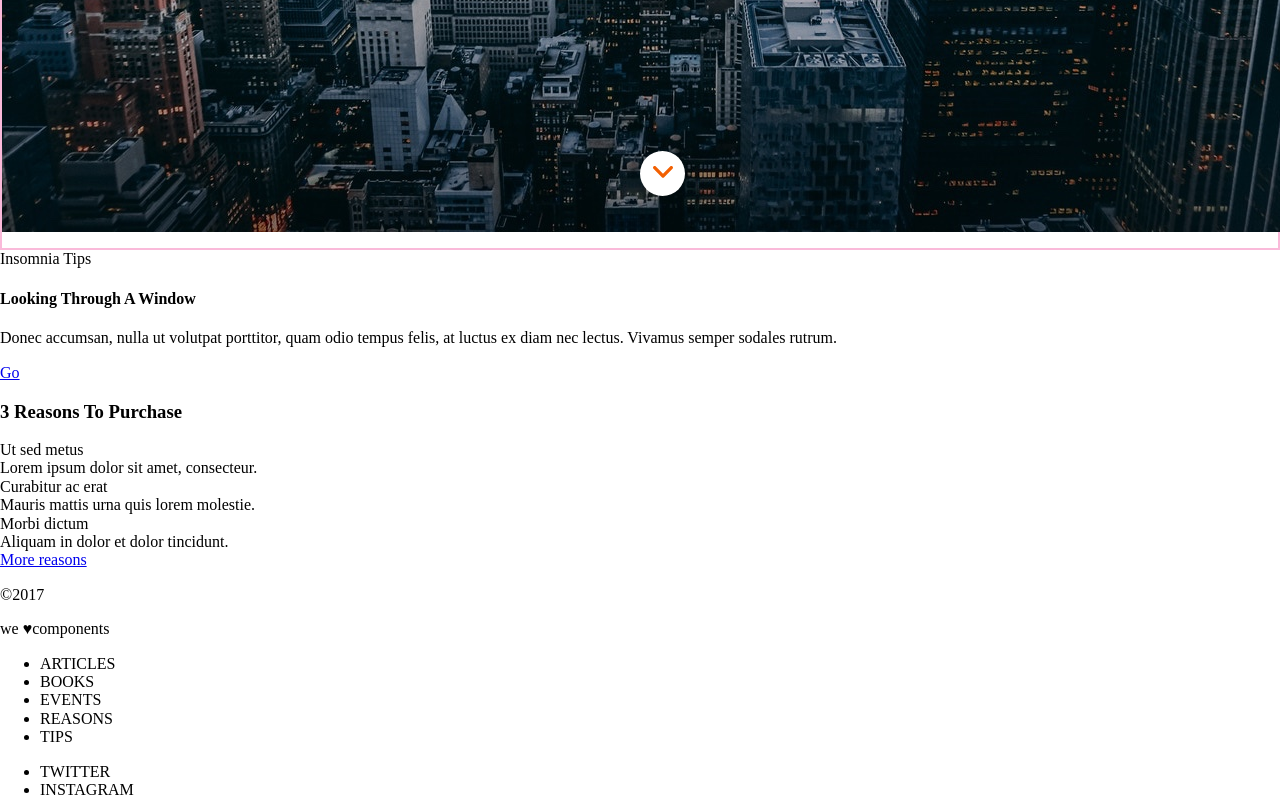
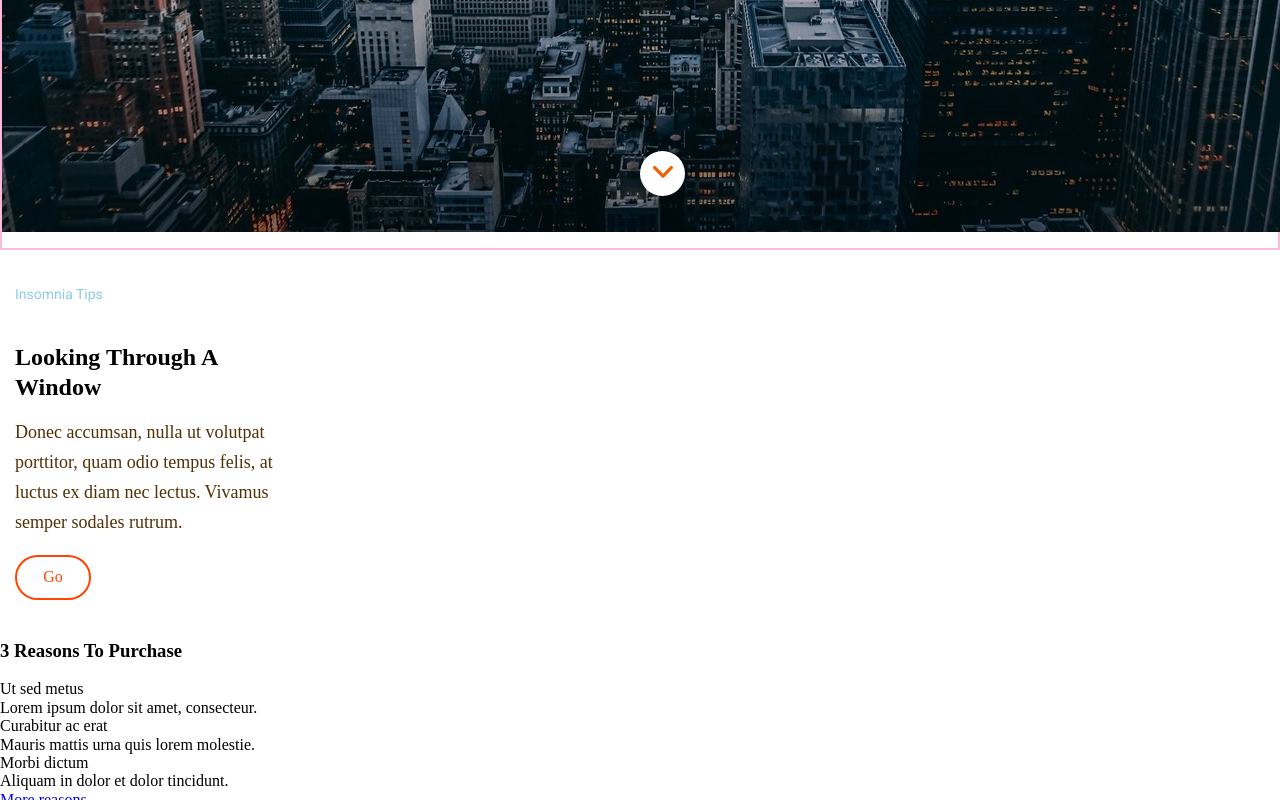
Before and after one commit to gonzalez-marian/evaluacion-final-modulo-1-gonzalez-marian, a website: page _src/templates/index.html in a window 1280 px wide. Shown: the part 554-1354 px from the top of the page. Drawn offline with nearby package versions, Linux system fonts and the light colour scheme; files that its build step writes are made by us from their sources; files whose address does not match are found by name.

Commit message:
add aside

```diff
--- a/_src/assets/scss/template/_base.scss
+++ b/_src/assets/scss/template/_base.scss
@@ -61,3 +61,45 @@
 		font-weight: normal;
 	}
 }
+.subtitle_aside {
+	margin-top: 30px;
+	margin-left: 15px;
+	height: 30px;
+	.subtitle_aside_text {
+		color: #8ccbea;
+		font-family: $font-text;
+		font-size: 14px;
+		line-height: 2.14;
+	}
+}
+.detail_aside {
+	margin-left: 15px;
+	width: 290px;
+	.detail_title {
+		font-size: 24px;
+		font-weight: bold;
+		line-height: 1.25;
+		margin-bottom: 0;
+	}
+}
+.detail_text {
+	margin-top: 15px;
+	font-size: 18px;
+	line-height: 1.67;
+	color: #523005;
+}
+.buttom_aside {
+	margin-left: 15px;
+	width: 76px;
+	height: 45px;
+	border-radius: 22.5px;
+	border: 2px solid orangered;
+	display: flex;
+	justify-content: center;
+	align-items: center;
+	margin-bottom: 40px;
+	.link_aside {
+		text-decoration: none;
+		color: orangered;
+	}
+}
--- a/_src/templates/index.html
+++ b/_src/templates/index.html
@@ -25,14 +25,17 @@
               <a href="#"><img class="down_icon" src="./ico-scroll-down.svg"></a>
           </div>
       </section>
-
 </div>
 <aside>
-  <div>Insomnia Tips</div>
-  <h4>Looking Through A Window</h3>
-  <p>Donec accumsan, nulla ut volutpat porttitor, quam odio tempus felis, at luctus ex diam nec lectus. Vivamus semper sodales rutrum.</p>
-  <div>
-    <a href="#">Go</a>
+  <div class="subtitle_aside">
+    <span class="subtitle_aside_text">Insomnia Tips</span>
+  </div>
+  <div class="detail_aside">
+  <h4 class="detail_title">Looking Through A Window</h3>
+  <p class="detail_text">Donec accumsan, nulla ut volutpat porttitor, quam odio tempus felis, at luctus ex diam nec lectus. Vivamus semper sodales rutrum.</p>
+</div>
+  <div class="buttom_aside">
+    <a class="link_aside" href="#">Go</a>
   </div>
 </aside>
 <main>
```
